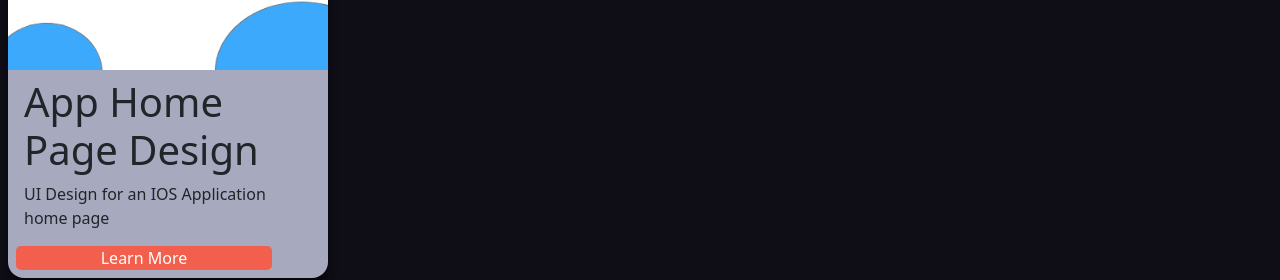
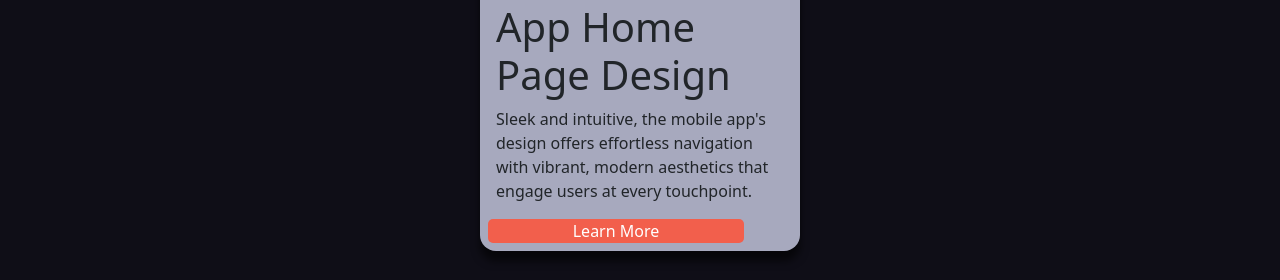
Before and after one commit to ary4nsinha/saas-biz-website, a React (Create React App) app: page /portfolio in a window 1280 px wide. Shown: the part 3379-3659 px from the top of the page. Built offline with nearby package versions, Linux system fonts and the light colour scheme.

Commit message:
update
yo

```diff
--- a/src/pages/portfolioPage/Portfolio.jsx
+++ b/src/pages/portfolioPage/Portfolio.jsx
@@ -1,22 +1,25 @@
 import React from "react";
 import Card from "../../components/cards/Card";
-import image1 from '../portfolioPage/CARD-1.png';
-import image2 from '../portfolioPage/CARD-2.jpg';
-import '../portfolioPage/index.css';
+import image1 from "../portfolioPage/CARD-1.png";
+import image2 from "../portfolioPage/CARD-2.jpg";
+import "../portfolioPage/index.css";
 
 const portfolio = () => {
   return (
-    <div className="portfolio-page">
+    <>
       <div className="top-shota">
         <h1>PORTFOLIO</h1>
       </div>
-      <div className="cards">
+      <div className="portfolio-page">
+        <div className="card-1">
           <Card
             title="App Home Page Design"
-        description="UI Design for an IOS Application home page"
+            description="Sleek and intuitive, the mobile app's design offers effortless navigation with vibrant, modern aesthetics that engage users at every touchpoint."
             imgSrc={image1}
             buttonText="Learn More"
           />
+        </div>
+        <div className="card-2">
           <Card
             title="Home Page UI web design"
             description="Landing page for a website"
@@ -25,6 +28,7 @@ const portfolio = () => {
           />
         </div>
       </div>
+    </>
   );
 };
 
--- a/src/pages/portfolioPage/index.css
+++ b/src/pages/portfolioPage/index.css
@@ -2,10 +2,19 @@
   background-color: #0f0e17;
 }
 
-.cards{
+.card-1{
+  display: flex;
+  justify-content: center;
   align-items: center;
+  height: 100vh;
 }
 
+.card-2{
+  display: flex;
+  justify-content: center;
+  align-items: center;
+  height: 100vh;
+}
 
 .top-shota h1{
     color: rgb(255, 255, 255);
```
Lines whose indentation alone changed are shown as unchanged.
